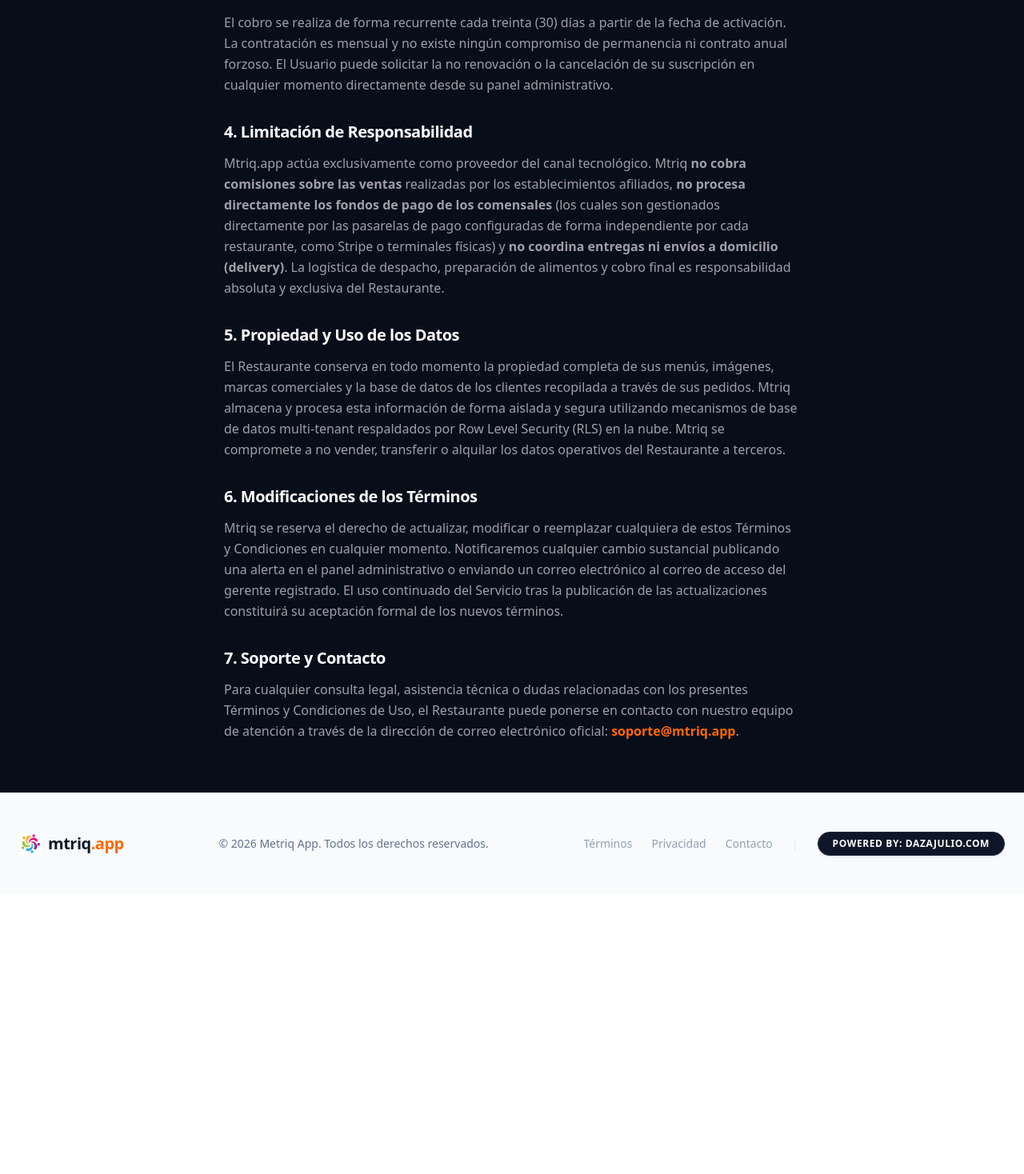
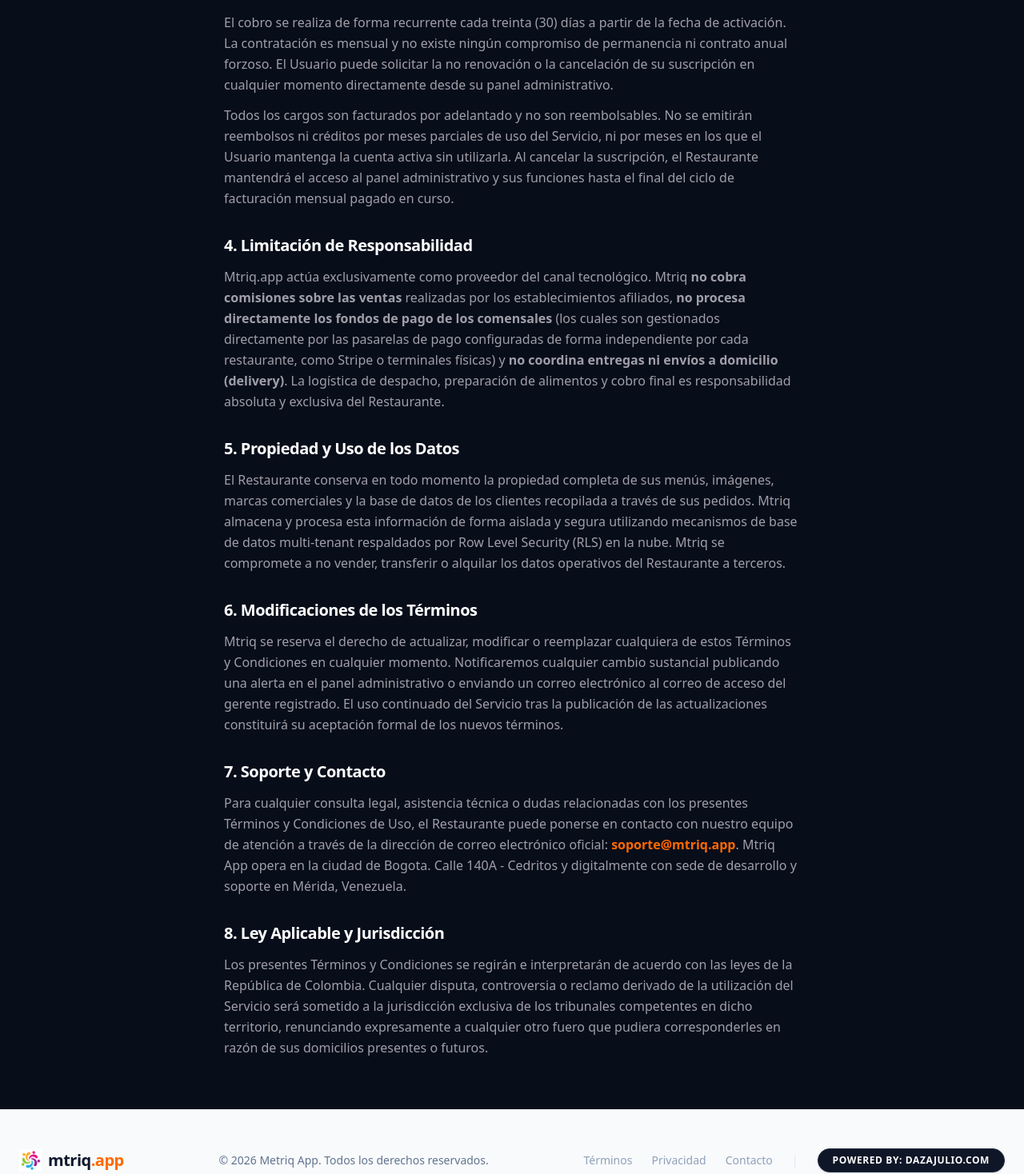
Before and after one commit to dazajulio/OrderNow, a Next.js app: page /terminos in a window 1280 px wide. Shown: the part 907-2375 px from the top of the page at 80% size. Before the commit the page ends 2025 px from the top, so only its background shows below. Built offline with nearby package versions, Linux system fonts and the light colour scheme.

Commit message:
legal: add refund policy, merchant of record clause, governing law and physical address for payment compliance

```diff
--- a/src/app/privacidad/page.tsx
+++ b/src/app/privacidad/page.tsx
@@ -100,7 +100,7 @@
               Mtriq <strong>no vende, comercializa ni alquila</strong> información personal de restaurantes ni de comensales a terceras empresas. Los datos recopilados solo se comparten con proveedores de infraestructura esenciales para la operatividad del SaaS:
             </p>
             <ul className="list-disc pl-5 space-y-2 text-zinc-400">
-              <li><strong>Pasarelas de Pago (Stripe/Lemon Squeezy)</strong>: Para procesar los cobros mensuales recurrentes de forma encriptada bajo estándares PCI-DSS. Mtriq nunca almacena números completos de tarjetas de crédito en sus servidores.</li>
+              <li><strong>Pasarelas de Pago</strong>: Los cobros de la suscripción mensual del Servicio son procesados a través de Lemon Squeezy, quien actúa como nuestro Comerciante Registrado (Merchant of Record). Lemon Squeezy gestiona toda la información de facturación y tarjetas de crédito de manera encriptada bajo estrictos estándares internacionales PCI-DSS. Mtriq nunca procesa, visualiza ni almacena números de tarjetas de crédito o débito en sus servidores.</li>
               <li><strong>Servidores de Correo (Resend)</strong>: Para el despacho automatizado de correos de confirmación y notificaciones del sistema.</li>
             </ul>
           </section>
@@ -108,7 +108,7 @@
           <section className="space-y-3">
             <h2 className="text-xl font-bold text-white tracking-tight">6. Sus Derechos</h2>
             <p>
-              El Restaurante y sus comensales tienen derecho a acceder, rectificar, limitar, exportar o solicitar la eliminación total de sus datos personales de nuestros sistemas. Para ejercer estos derechos o revocar los consentimientos otorgados, puede enviar una solicitud formal por escrito a <a href="mailto:soporte@mtriq.app" className="text-orange-500 font-semibold hover:underline">soporte@mtriq.app</a>. Su solicitud será procesada en un plazo máximo de 72 horas hábiles.
+              El Restaurante y sus comensales tienen derecho a acceder, rectificar, limitar, exportar o solicitar la eliminación total de sus datos personales de nuestros sistemas. Para ejercer estos derechos o revocar los consentimientos otorgados, puede enviar una solicitud formal por escrito a <a href="mailto:soporte@mtriq.app" className="text-orange-500 font-semibold hover:underline">soporte@mtriq.app</a>. Mtriq App opera en la ciudad de Bogota. Calle 140A - Cedritos y digitalmente con sede de desarrollo y soporte en Mérida, Venezuela. Su solicitud será procesada en un plazo máximo de 72 horas hábiles.
             </p>
           </section>
 
--- a/src/app/terminos/page.tsx
+++ b/src/app/terminos/page.tsx
@@ -70,6 +70,9 @@
             <p>
               El cobro se realiza de forma recurrente cada treinta (30) días a partir de la fecha de activación. La contratación es mensual y no existe ningún compromiso de permanencia ni contrato anual forzoso. El Usuario puede solicitar la no renovación o la cancelación de su suscripción en cualquier momento directamente desde su panel administrativo.
             </p>
+            <p>
+              Todos los cargos son facturados por adelantado y no son reembolsables. No se emitirán reembolsos ni créditos por meses parciales de uso del Servicio, ni por meses en los que el Usuario mantenga la cuenta activa sin utilizarla. Al cancelar la suscripción, el Restaurante mantendrá el acceso al panel administrativo y sus funciones hasta el final del ciclo de facturación mensual pagado en curso.
+            </p>
           </section>
 
           <section className="space-y-3">
@@ -96,7 +99,14 @@
           <section className="space-y-3">
             <h2 className="text-xl font-bold text-white tracking-tight">7. Soporte y Contacto</h2>
             <p>
-              Para cualquier consulta legal, asistencia técnica o dudas relacionadas con los presentes Términos y Condiciones de Uso, el Restaurante puede ponerse en contacto con nuestro equipo de atención a través de la dirección de correo electrónico oficial: <a href="mailto:soporte@mtriq.app" className="text-orange-500 font-semibold hover:underline">soporte@mtriq.app</a>.
+              Para cualquier consulta legal, asistencia técnica o dudas relacionadas con los presentes Términos y Condiciones de Uso, el Restaurante puede ponerse en contacto con nuestro equipo de atención a través de la dirección de correo electrónico oficial: <a href="mailto:soporte@mtriq.app" className="text-orange-500 font-semibold hover:underline">soporte@mtriq.app</a>. Mtriq App opera en la ciudad de Bogota. Calle 140A - Cedritos y digitalmente con sede de desarrollo y soporte en Mérida, Venezuela.
+            </p>
+          </section>
+
+          <section className="space-y-3">
+            <h2 className="text-xl font-bold text-white tracking-tight">8. Ley Aplicable y Jurisdicción</h2>
+            <p>
+              Los presentes Términos y Condiciones se regirán e interpretarán de acuerdo con las leyes de la República de Colombia. Cualquier disputa, controversia o reclamo derivado de la utilización del Servicio será sometido a la jurisdicción exclusiva de los tribunales competentes en dicho territorio, renunciando expresamente a cualquier otro fuero que pudiera corresponderles en razón de sus domicilios presentes o futuros.
             </p>
           </section>
 
```
